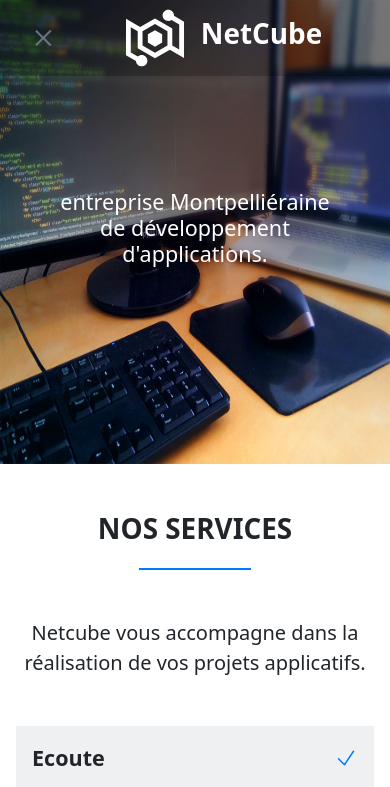
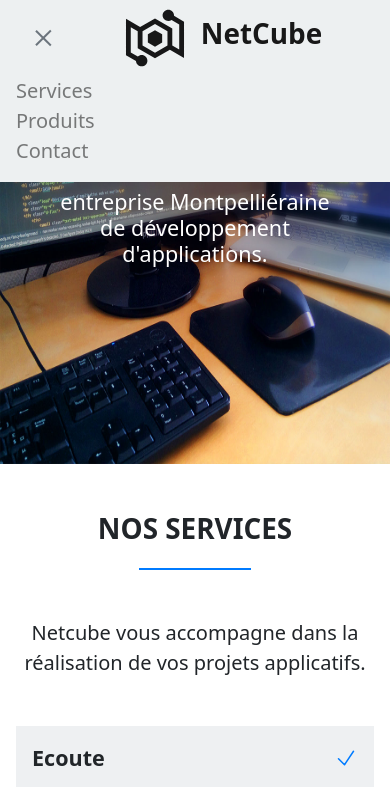
Before and after one commit to JordanRoberts-2000/netlify-netcube, a plain HTML site: page index.html in a window 390 px wide. Both pictures are taken after a click on the button 50 px from the left and 38 px from the top of the page. Shown: the top 787 px of the page. Drawn offline with nearby package versions, Linux system fonts and the light colour scheme.

Commit message:
navbar working

```diff
--- a/index.html
+++ b/index.html
@@ -30,8 +30,8 @@
             </svg>
             <h3 id="header__logo--title" class="fw-bold py-2 fs-1 ms-3">NetCube <small class="d-sm-inline d-none fw-lighter" id="header__logo--sasu">SASU</small></h3>
         </div>
-        <nav class="d-lg-block d-none ms-auto pe-5">
-            <ul class="d-flex list-unstyled fs-5 mb-0 text-light" id="nav__container--wrapper">
+        <nav class="d-block ms-auto pe-5">
+            <ul class="d-flex list-unstyled fs-5 mb-0 text-light flex-column flex-lg-row" id="nav__container--wrapper">
                 <li class="me-5" id="nav_services" role="button">Services</li>
                 <li class="me-5" id="nav_products" role="button">Produits</li>
                 <li id="nav_contact" role="button">Contact</li>
--- a/index.js
+++ b/index.js
@@ -4,6 +4,7 @@ const header = document.querySelector('header')
 const navList = document.querySelector('#nav__container--wrapper')
 const headerTitle = document.querySelector('#header__logo--title')
 const logoSVG = document.querySelector('.headerSvg')
+const hamburgerMenu = document.querySelector("#header__hamburgerMenu--container")
 const checkHeaderStyles = () => {
     if(window.scrollY !== 0 && !navList.classList.contains('navContainerScrolled')){
         header.style.transitionDuration = '500ms'
@@ -15,7 +16,7 @@ const checkHeaderStyles = () => {
             header.style.transitionDuration = '0ms'
         },500)
    }
-   if(window.scrollY === 0 && header.style.backgroundColor !== 'rgba(0, 0, 0, 0.2)'){
+   if(window.scrollY === 0 && header.style.backgroundColor !== 'rgba(0, 0, 0, 0.2)' &&  (!hamburgerMenu.classList.contains("active"))){
         header.style.transitionDuration = '500ms'
         header.style.backgroundColor = 'rgba(0, 0, 0, 0.2)'
         navList.classList.remove("navContainerScrolled")
@@ -32,19 +33,43 @@ document.addEventListener("scroll", () => {
 
 checkHeaderStyles()
 
-const hamburgerMenu = document.querySelector("#header__hamburgerMenu--container")
 
+// mobile menu
+const nav = document.querySelector("nav")
 hamburgerMenu.addEventListener("click", () => {
     if(hamburgerMenu.classList.contains('active')){
         hamburgerMenu.classList.remove("active")
         hamburgerMenu.children[0].style.transform = 'rotate(0deg) translateY(0px)'
         hamburgerMenu.children[1].style.opacity = '1'
         hamburgerMenu.children[2].style.transform = 'rotate(0deg) translateY(0px)'
+        nav.style.top = `-100vh`
+        if(window.scrollY === 0){
+            header.style.transitionDuration = '500ms'
+            header.style.backgroundColor = 'rgba(0, 0, 0, 0.2)'
+            navList.classList.remove("navContainerScrolled")
+            headerTitle.style.color = 'white'
+            logoSVG.classList.remove("headerSvgScrolled")
+            setTimeout(() => {
+                header.style.transitionDuration = '0ms'
+            },500)
+        }
+
     }else{
         hamburgerMenu.classList.add("active")
         hamburgerMenu.children[0].style.transform = 'rotate(45deg) translateY(10px)'
         hamburgerMenu.children[1].style.opacity = '0'
         hamburgerMenu.children[2].style.transform = 'rotate(-45deg) translateY(-10px)'
+        nav.style.top = `${header.getBoundingClientRect().height}px`
+        nav.style.backgroundColor = '#edf0f1'
+        nav.style.transitionDuration = '500ms'
+        header.style.transitionDuration = '500ms'
+        header.style.backgroundColor = '#edf0f1'
+        navList.classList.add("navContainerScrolled")
+        headerTitle.style.color = 'rgba(0, 0, 0, 0.9)'
+        logoSVG.classList.add("headerSvgScrolled")
+        setTimeout(() => {
+            header.style.transitionDuration = '0ms'
+        },500)
     }
 })
 
--- a/styles.css
+++ b/styles.css
@@ -92,3 +92,15 @@ header{
         margin-right: 2rem;
     }
 }
+
+@media (max-width: 992px) {
+    nav{
+        position: fixed;
+        top: -100vh;
+        left: 0;
+        z-index: -10;
+        width: 100%;
+        padding-left: 1rem;
+        padding-bottom: 1rem;
+    }
+}
```
